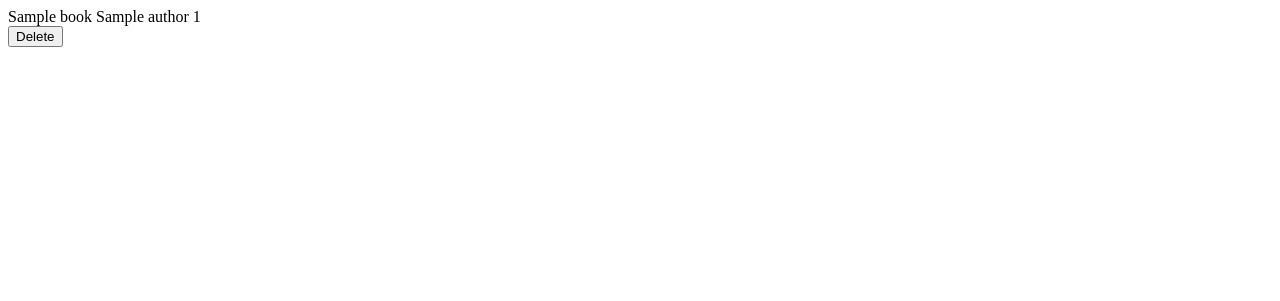
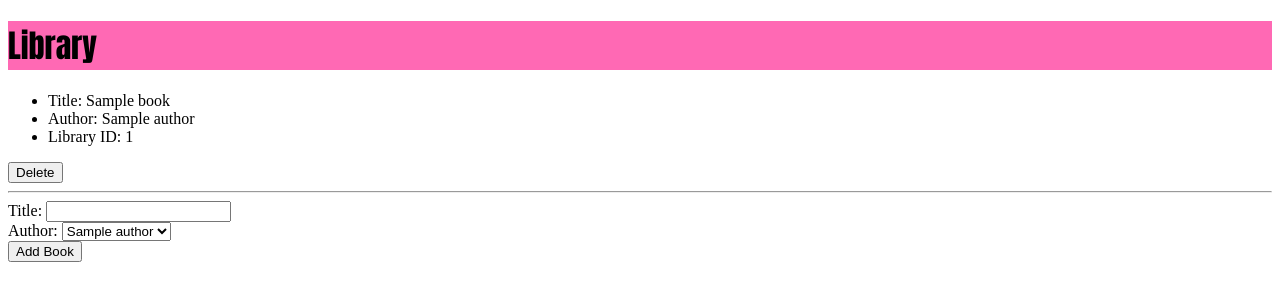
Before and after one commit to douglasrusse11/week4_day3_lab, a Flask app: page / in a window 1280 px wide. Shown: the top 301 px of the page. Run offline with Flask 2, Linux system fonts and the light colour scheme; a database or web service that is not in the repository returns one stand-in record (values such as "Sample title"); some libraries are stand-ins or nearby versions.

Commit message:
One extension done

```diff
--- a/app.py
+++ b/app.py
@@ -1,16 +1,26 @@
-from flask import Flask, render_template, redirect
+from flask import Flask, render_template, redirect, request
 from respositories import author_repository, book_repository
+from models.book import Book
 app = Flask(__name__)
 
 @app.route('/')
 def home():
     books = book_repository.select_all()
-    return render_template('index.html', books=books)
+    authors = author_repository.select_all()
+    return render_template('index.html', books=books, all_authors=authors)
 
 @app.route('/<id>', methods = ['POST'])
 def delete_book(id):
     book_repository.delete(id)
     return redirect('/')
 
+@app.route('/', methods=["POST"])
+def add_book():
+    title = request.form["title"]
+    author = author_repository.select(request.form["author"])
+    book = Book(title, author)
+    book_repository.save(book)
+    return redirect('/')
+
 if __name__ == '__main__':
     app.run(debug=True)
--- a/console.py
+++ b/console.py
@@ -1,5 +1,7 @@
 from respositories import author_repository
 from respositories import book_repository
+from models.author import Author
+from models.book import Book
 
 authors = author_repository.select_all()
 print(authors)
@@ -8,3 +10,7 @@ books = book_repository.select_all()
 print(books)
 
 book_repository.delete(1)
+
+author = Author("Dan Koeppel", 2)
+book = Book("To See Every Bird on Earth: A Father, a Son, and a Lifelong Obsession", author)
+book_repository.save(book)
--- a/db/authors_and_books.sql
+++ b/db/authors_and_books.sql
@@ -14,3 +14,8 @@ CREATE TABLE books (
 
 INSERT INTO authors (name) VALUES ('JRR Tolkien');
 INSERT INTO books (title, author_id) VALUES ('The Hobbit', 1);
+INSERT INTO books (title, author_id) VALUES ('Fellowship of the Ring', 1);
+INSERT INTO books (title, author_id) VALUES ('The Two Towers', 1);
+INSERT INTO books (title, author_id) VALUES ('Return of the King', 1);
+INSERT INTO authors (name) VALUES ('Dan Koeppel');
+INSERT INTO books (title, author_id) VALUES ('Banana: The Fate of the fruit that changed the world', 2);
--- a/respositories/book_repository.py
+++ b/respositories/book_repository.py
@@ -20,3 +20,10 @@ def delete(id):
     sql = f"DELETE FROM books WHERE id = %s"
     values = [id]
     run_sql(sql, values)
+
+def save(book):
+    sql = F"INSERT INTO books (title, author_id) VALUES (%(title)s, %(author_id)s) RETURNING *"
+    values = {'title': book.title, 'author_id': book.author.id}
+    result = run_sql(sql, values)
+    id = result[0]["id"]
+    book.id = id
--- a/templates/base.html
+++ b/templates/base.html
@@ -7,6 +7,9 @@
     <title>Library</title>
 </head>
 <body>
+    <header style="background-color: hotpink; font-family: Impact, Haettenschweiler, 'Arial Narrow Bold', sans-serif;">
+        <h1> Library </h1>
+    </header>
     {% block content %}
 
     {% endblock %}
--- a/templates/index.html
+++ b/templates/index.html
@@ -3,14 +3,44 @@
 {% block content %}
 
 {% for book in books %}
-{{book.title}}
-{{book.author.name}}
-{{book.id}}
+    <ul>
+        <li>
+            Title: {{book.title}}
+        </li>
+        <li>
+            Author: {{book.author.name}}
+        </li>
+        <li>
+            Library ID: {{book.id}}
+        </li>
+    </ul>
+
 <form action={{book.id}} method = post>
     <button> Delete </button>
 </form>
 {% endfor %}
 
+<hr>
+
+<form action="/" method="post">
+<div>
+    <label for="title">Title:</label>
+    <input type="text" name ="title">
+</div>
+<div>
+    <label for="author">Author:</label>
+    <select name="author" id="author">
+    {% for author in all_authors %}
+    <option  value="{{author.id}}">{{author.name}}</option>
+    {% endfor %}
+   </select>
+</div>
+
+<button type="submit">Add Book</button>
+
+</form>
+
+
 
 
 {% endblock %}
```
